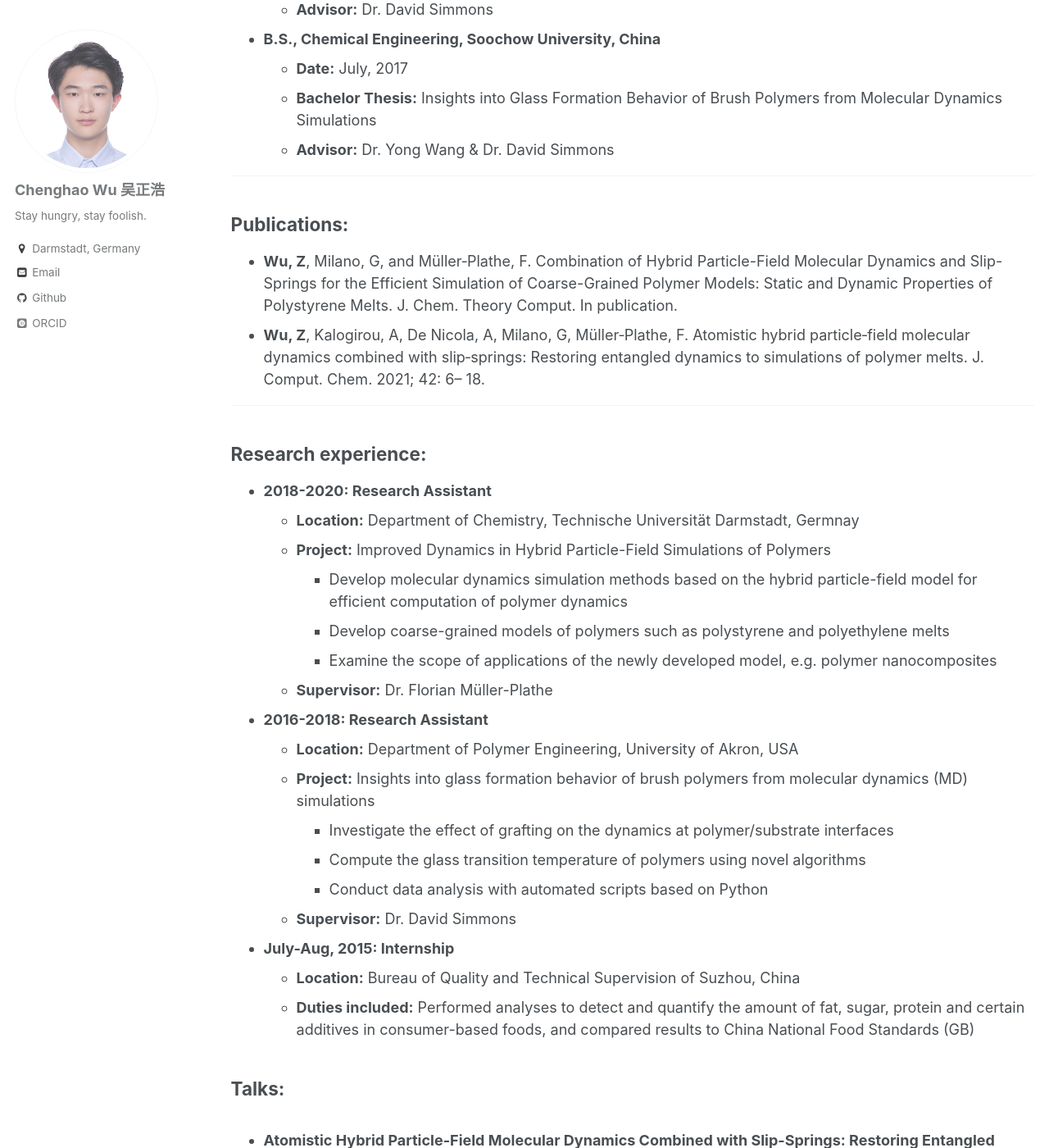
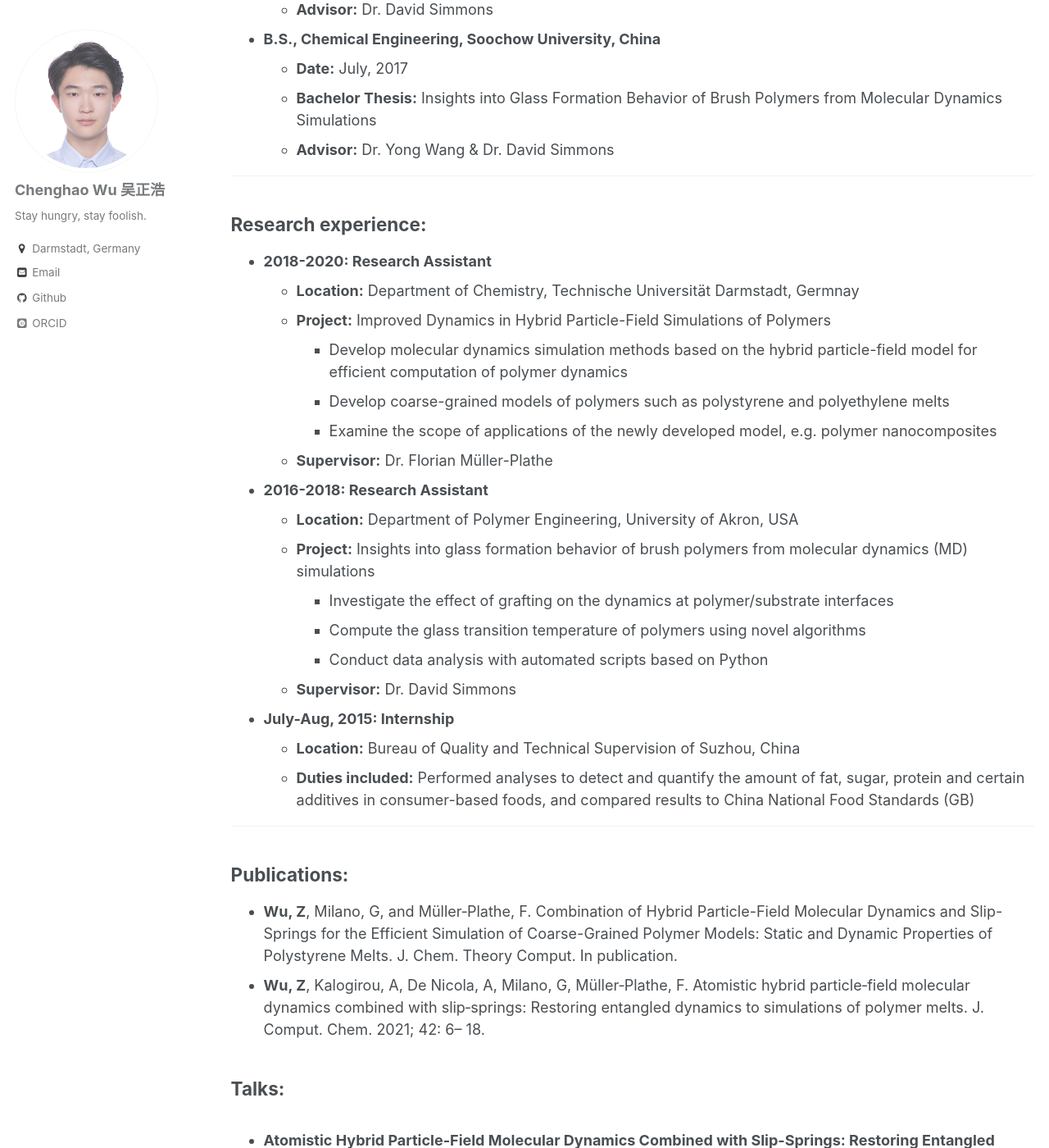
Before and after one commit to Chenghao-Wu/Chenghao-Wu.github.io, a Jekyll site: the page built from _pages/cv.md, in a window 1280 px wide and 1400 px high, scrolled down 622 px. Shown: the whole window at 82% size. Built offline with Jekyll 4.4.1, drawn with Linux system fonts in a browser that asks for light colours; some web fonts are replaced; part of the change alters nothing that is shown.

Commit message:
update 17

```diff
--- a/_pages/cv.md
+++ b/_pages/cv.md
@@ -35,13 +35,6 @@ Education:
 
 ---
 
-Publications:
-------
-* **Wu, Z**, Milano, G, and Müller‐Plathe, F. Combination of Hybrid Particle-Field Molecular Dynamics and Slip-Springs for the Efficient Simulation of Coarse-Grained Polymer Models: Static and Dynamic Properties of Polystyrene Melts. J. Chem. Theory Comput. In publication.
-* **Wu, Z**, Kalogirou, A, De Nicola, A, Milano, G, Müller‐Plathe, F. Atomistic hybrid particle‐field molecular dynamics combined with slip‐springs: Restoring entangled dynamics to simulations of polymer melts. J. Comput. Chem. 2021; 42: 6– 18.
-
----
-
 Research experience:
 ------
 * **2018-2020: Research Assistant**
@@ -63,6 +56,13 @@ Research experience:
 * **July-Aug, 2015: Internship**
   * **Location:** Bureau of Quality and Technical Supervision of Suzhou, China
   * **Duties included:** Performed analyses to detect and quantify the amount of fat, sugar, protein and certain additives in consumer-based foods, and compared results to China National Food Standards (GB)
+
+---
+
+Publications:
+------
+* **Wu, Z**, Milano, G, and Müller‐Plathe, F. Combination of Hybrid Particle-Field Molecular Dynamics and Slip-Springs for the Efficient Simulation of Coarse-Grained Polymer Models: Static and Dynamic Properties of Polystyrene Melts. J. Chem. Theory Comput. In publication.
+* **Wu, Z**, Kalogirou, A, De Nicola, A, Milano, G, Müller‐Plathe, F. Atomistic hybrid particle‐field molecular dynamics combined with slip‐springs: Restoring entangled dynamics to simulations of polymer melts. J. Comput. Chem. 2021; 42: 6– 18.
 
 
 Talks:
```
